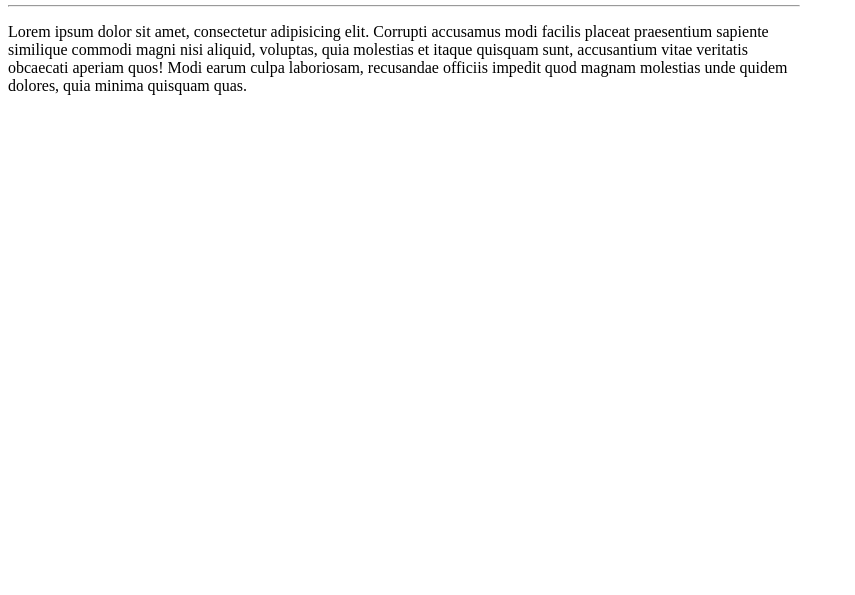
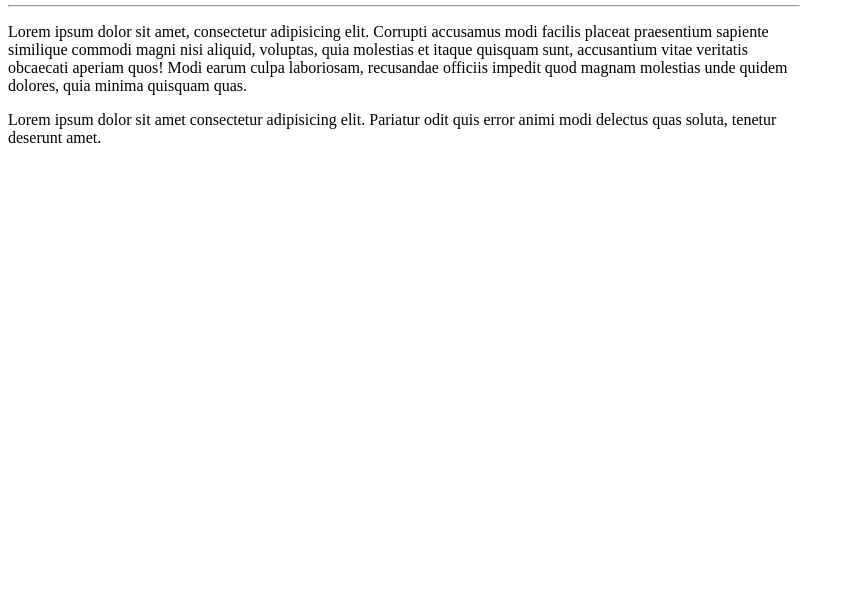
Before and after one commit to Pingkon/HTML_CV, a plain HTML site: page design_coding.html in a window 1280 px wide. Shown: the part 205-800 px from the top of the page, without its empty margins (0-855 px from the left). Drawn offline with Linux system fonts and the light colour scheme.

Commit message:
added lorem20

```diff
--- a/design_coding.html
+++ b/design_coding.html
@@ -25,6 +25,7 @@
     </header>
     <main>
         <p>Lorem ipsum dolor sit amet, consectetur adipisicing elit. Corrupti accusamus modi facilis placeat praesentium sapiente similique commodi magni nisi aliquid, voluptas, quia molestias et itaque quisquam sunt, accusantium vitae veritatis obcaecati aperiam quos! Modi earum culpa laboriosam, recusandae officiis impedit quod magnam molestias unde quidem dolores, quia minima quisquam quas.</p>
+    <p>Lorem ipsum dolor sit amet consectetur adipisicing elit. Pariatur odit quis error animi modi delectus quas soluta, tenetur deserunt amet.</p>
     </main>
 </body>
 </html>
```
